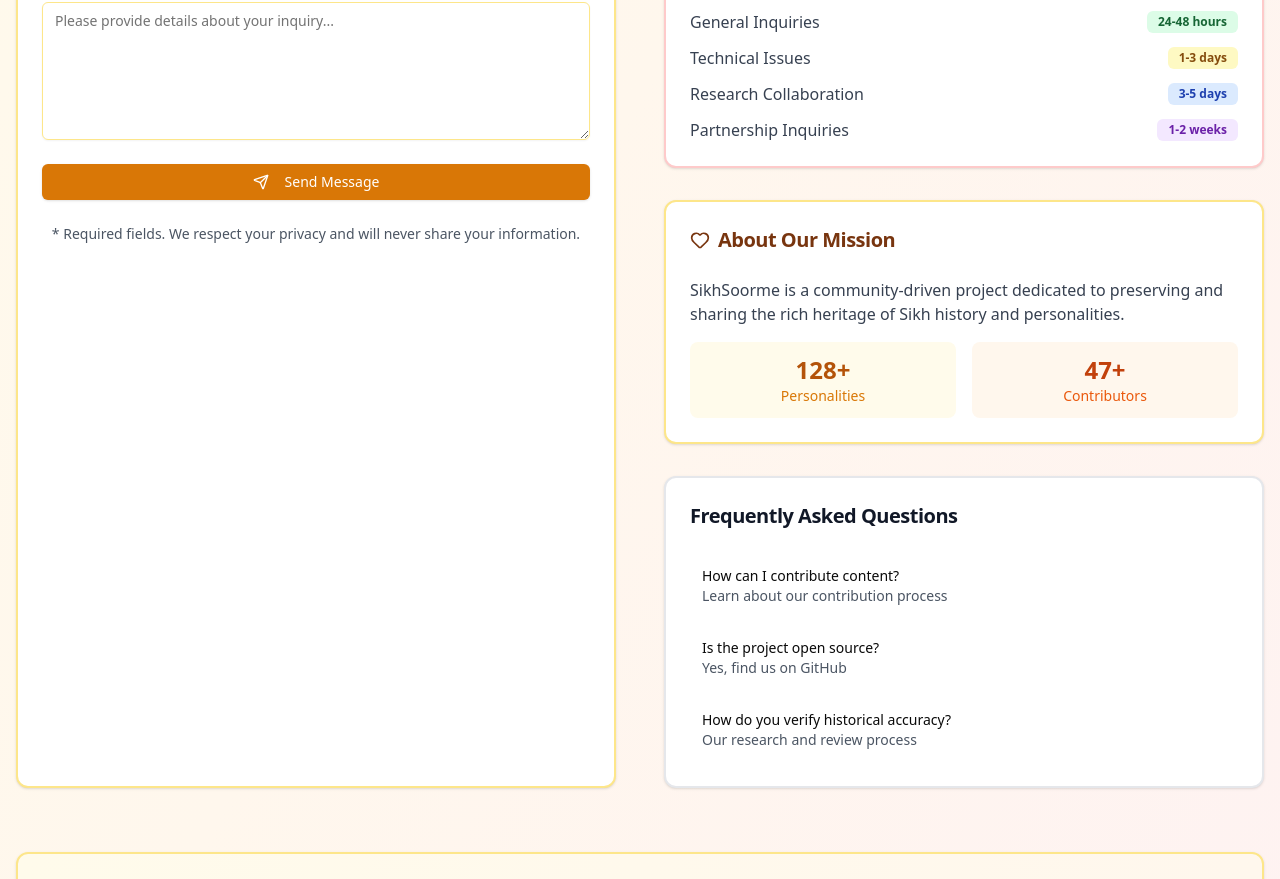
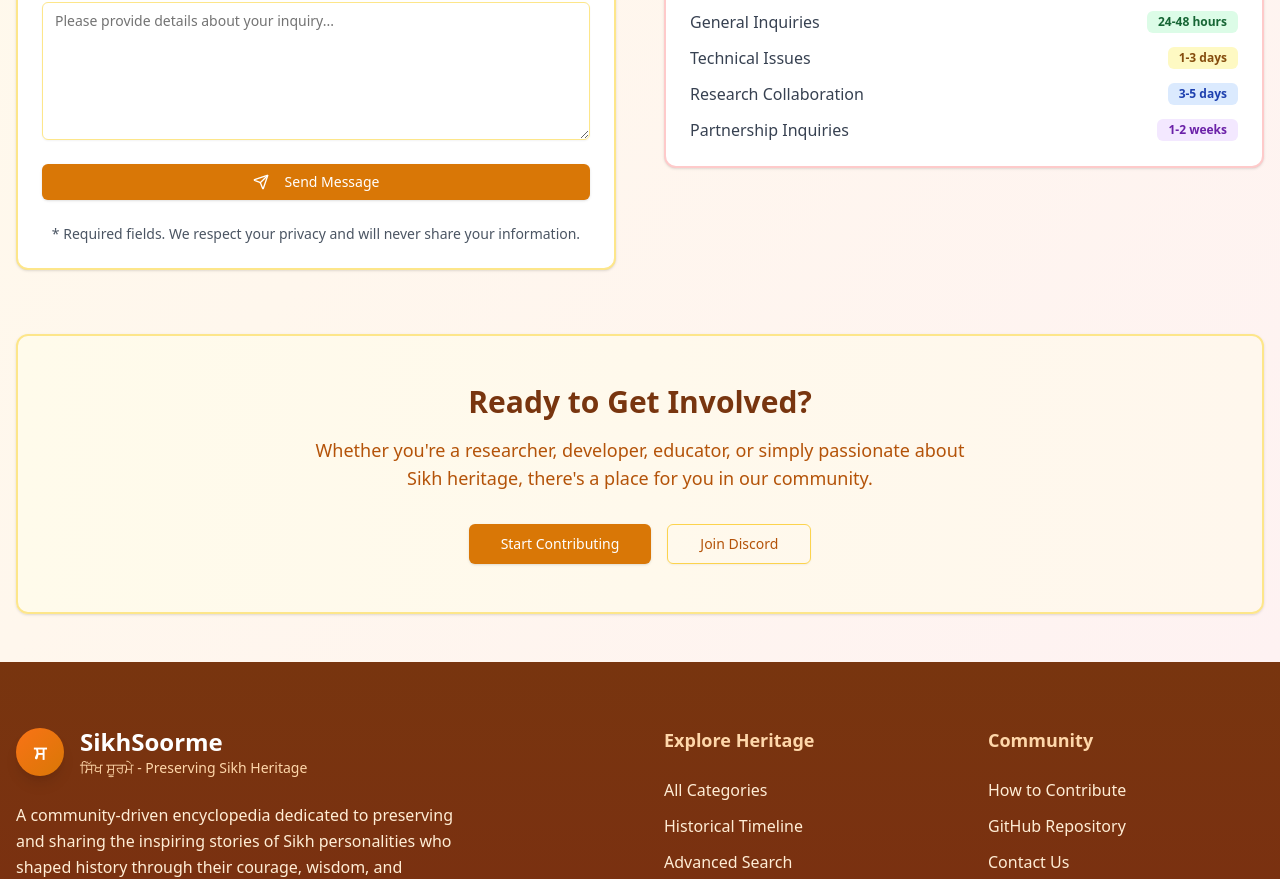
Before and after one commit to Hardeepsingh980/sikhsoorme, a Next.js app: page /contact in a window 1280 px wide. Shown: the part 1116-1995 px from the top of the page. Built offline with nearby package versions, Linux system fonts and the light colour scheme.

Commit message:
fixed links

```diff
--- a/app/consts.ts
+++ b/app/consts.ts
@@ -14,3 +14,8 @@
     "BarChart3": BarChart3,
     "Search": Search,
 }
+
+
+export const GITHUB_REPO = "https://github.com/hardeepsingh980/sikhsoorme"
+export const GITHUB_EDIT_URL = `${GITHUB_REPO}/blob/main/data/personalities/`
+export const GITHUB_HISTORY_URL = `${GITHUB_REPO}/commits/main/data/personalities/`
--- a/app/contact/page.tsx
+++ b/app/contact/page.tsx
@@ -6,6 +6,7 @@
 import { Select, SelectContent, SelectItem, SelectTrigger, SelectValue } from "@/components/ui/select"
 import { Badge } from "@/components/ui/badge"
 import { Mail, MessageSquare, Github, Users, BookOpen, Heart, Clock, Send } from "lucide-react"
+import Link from "next/link"
 
 export const metadata: Metadata = {
   title: "Contact Us - SikhSoorme",
@@ -237,58 +238,6 @@
               </CardContent>
             </Card>
 
-            {/* Project Information */}
-            <Card className="border-2 border-amber-200">
-              <CardHeader>
-                <CardTitle className="text-xl text-amber-900 flex items-center gap-2">
-                  <Heart className="w-5 h-5" />
-                  About Our Mission
-                </CardTitle>
-              </CardHeader>
-              <CardContent className="space-y-4">
-                <p className="text-gray-700">
-                  SikhSoorme is a community-driven project dedicated to preserving and sharing the rich heritage of Sikh
-                  history and personalities.
-                </p>
-                <div className="grid grid-cols-2 gap-4 text-center">
-                  <div className="p-3 bg-amber-50 rounded-lg">
-                    <div className="text-2xl font-bold text-amber-700">128+</div>
-                    <div className="text-sm text-amber-600">Personalities</div>
-                  </div>
-                  <div className="p-3 bg-orange-50 rounded-lg">
-                    <div className="text-2xl font-bold text-orange-700">47+</div>
-                    <div className="text-sm text-orange-600">Contributors</div>
-                  </div>
-                </div>
-              </CardContent>
-            </Card>
-
-            {/* FAQ Quick Links */}
-            <Card className="border-2 border-gray-200">
-              <CardHeader>
-                <CardTitle className="text-xl text-gray-900">Frequently Asked Questions</CardTitle>
-              </CardHeader>
-              <CardContent className="space-y-2">
-                <Button variant="ghost" className="w-full justify-start text-left h-auto p-3">
-                  <div>
-                    <div className="font-medium">How can I contribute content?</div>
-                    <div className="text-sm text-gray-600">Learn about our contribution process</div>
-                  </div>
-                </Button>
-                <Button variant="ghost" className="w-full justify-start text-left h-auto p-3">
-                  <div>
-                    <div className="font-medium">Is the project open source?</div>
-                    <div className="text-sm text-gray-600">Yes, find us on GitHub</div>
-                  </div>
-                </Button>
-                <Button variant="ghost" className="w-full justify-start text-left h-auto p-3">
-                  <div>
-                    <div className="font-medium">How do you verify historical accuracy?</div>
-                    <div className="text-sm text-gray-600">Our research and review process</div>
-                  </div>
-                </Button>
-              </CardContent>
-            </Card>
           </div>
         </div>
 
@@ -301,9 +250,9 @@
                 {"Whether you're a researcher, developer, educator, or simply passionate about Sikh heritage, there's a place for you in our community."}
               </p>
               <div className="flex flex-col sm:flex-row gap-4 justify-center">
-                <Button size="lg" className="bg-amber-600 hover:bg-amber-700 text-white">
+                <Link href="/contribute"> <Button size="lg" className="bg-amber-600 hover:bg-amber-700 text-white">
                   Start Contributing
-                </Button>
+                </Button></Link>
                 <Button
                   size="lg"
                   variant="outline"
--- a/app/contribute/page.tsx
+++ b/app/contribute/page.tsx
@@ -35,6 +35,7 @@
   import { Checkbox } from "@/components/ui/checkbox"
   import { Label } from "@/components/ui/label"
   import Link from "next/link"
+import { GITHUB_REPO } from "../consts"
 
   // Contribution data structure
   const contributionData = {
@@ -288,6 +289,7 @@
             </div>
           </div>
 
+          <Link href="#form"></Link>
           <Button className={`w-full ${type.color} hover:opacity-90 text-white`}>
             <GitBranch className="w-4 h-4 mr-2" />
             Start Contributing
@@ -344,7 +346,7 @@
                   className="border-amber-300 text-amber-800 hover:bg-amber-100 bg-transparent"
                   asChild
                 >
-                  <Link href="https://github.com/Hardeepsingh980/sikhsoorme" target="_blank">
+                  <Link href={GITHUB_REPO} target="_blank">
                     <Github className="w-4 h-4 mr-2" />
                     GitHub
                   </Link>
@@ -719,7 +721,7 @@
 
                     <div className="space-y-3">
                       <Button className="w-full bg-gray-800 hover:bg-gray-900 text-white" asChild>
-                        <Link href="https://github.com/Hardeepsingh980/sikhsoorme/content" target="_blank">
+                        <Link href={GITHUB_REPO} target="_blank">
                           <Github className="w-4 h-4 mr-2" />
                           View Repository
                           <ExternalLink className="w-4 h-4 ml-2" />
@@ -731,7 +733,7 @@
                         className="w-full border-gray-300 text-gray-700 hover:bg-gray-100 bg-transparent"
                         asChild
                       >
-                        <Link href="https://github.com/Hardeepsingh980/sikhsoorme/content/blob/main/TEMPLATE.md" target="_blank">
+                        <Link href={GITHUB_REPO + "/blob/main/structed_output.md"} target="_blank">
                           <FileText className="w-4 h-4 mr-2" />
                           Download Template
                           <ExternalLink className="w-4 h-4 ml-2" />
--- a/app/soorme/[category]/[slug]/page.tsx
+++ b/app/soorme/[category]/[slug]/page.tsx
@@ -26,6 +26,7 @@
 import { notFound } from "next/navigation"
 import { QuickStats } from "@/components/QuickStats"
 import { formatDate } from "@/lib/utils"
+import { GITHUB_EDIT_URL, GITHUB_HISTORY_URL } from "@/app/consts"
 
 // Map string icon names to Lucide React components for dynamic icon rendering
 const lucideIcons: Record<string, React.FC<any>> = {
@@ -121,7 +122,7 @@
                 {personality.version.edits} views today
               </Button>
               <Button size="sm" className="bg-orange-500 hover:bg-orange-600 text-white" asChild>
-                <Link href={personality.version.historyUrl} target="_blank">
+                <Link href={GITHUB_EDIT_URL + params.slug + ".json"} target="_blank">
                   <GitBranch className="w-4 h-4 mr-2" />
                   Edit Page
                 </Link>
@@ -208,7 +209,7 @@
               </div>
             </div>
             <Button variant="ghost" size="sm" className="text-amber-800 hover:bg-amber-300" asChild>
-              <Link href={personality.version.historyUrl} target="_blank">
+              <Link href={GITHUB_HISTORY_URL + personality.slug + ".json"} target="_blank">
                 View Edit History →
               </Link>
             </Button>
--- a/components/layouts/Footer.tsx
+++ b/components/layouts/Footer.tsx
@@ -1,3 +1,4 @@
+import { GITHUB_REPO } from '@/app/consts'
 import { Separator } from '@radix-ui/react-separator'
 import Link from 'next/link'
 import React from 'react'
@@ -32,8 +33,6 @@
             <li><Link href="/categories" className="hover:text-white transition-colors">All Categories</Link></li>
             <li><Link href="/timeline" className="hover:text-white transition-colors">Historical Timeline</Link></li>
             <li><Link href="/search" className="hover:text-white transition-colors">Advanced Search</Link></li>
-            <li><Link href="/random" className="hover:text-white transition-colors">Random Personality</Link></li>
-            <li><Link href="/featured" className="hover:text-white transition-colors">Featured Stories</Link></li>
           </ul>
         </div>
 
@@ -41,9 +40,7 @@
           <h4 className="font-bold text-lg mb-6 text-orange-200">Community</h4>
           <ul className="space-y-3 text-orange-100">
             <li><Link href="/contribute" className="hover:text-white transition-colors">How to Contribute</Link></li>
-            <li><Link href="/guidelines" className="hover:text-white transition-colors">Content Guidelines</Link></li>
-            <li><Link href="https://github.com/Hardeepsingh980/sikhsoorme" className="hover:text-white transition-colors">GitHub Repository</Link></li>
-            <li><Link href="/contributors" className="hover:text-white transition-colors">Our Contributors</Link></li>
+            <li><Link href={GITHUB_REPO} className="hover:text-white transition-colors">GitHub Repository</Link></li>
             <li><Link href="/contact" className="hover:text-white transition-colors">Contact Us</Link></li>
           </ul>
         </div>
```
